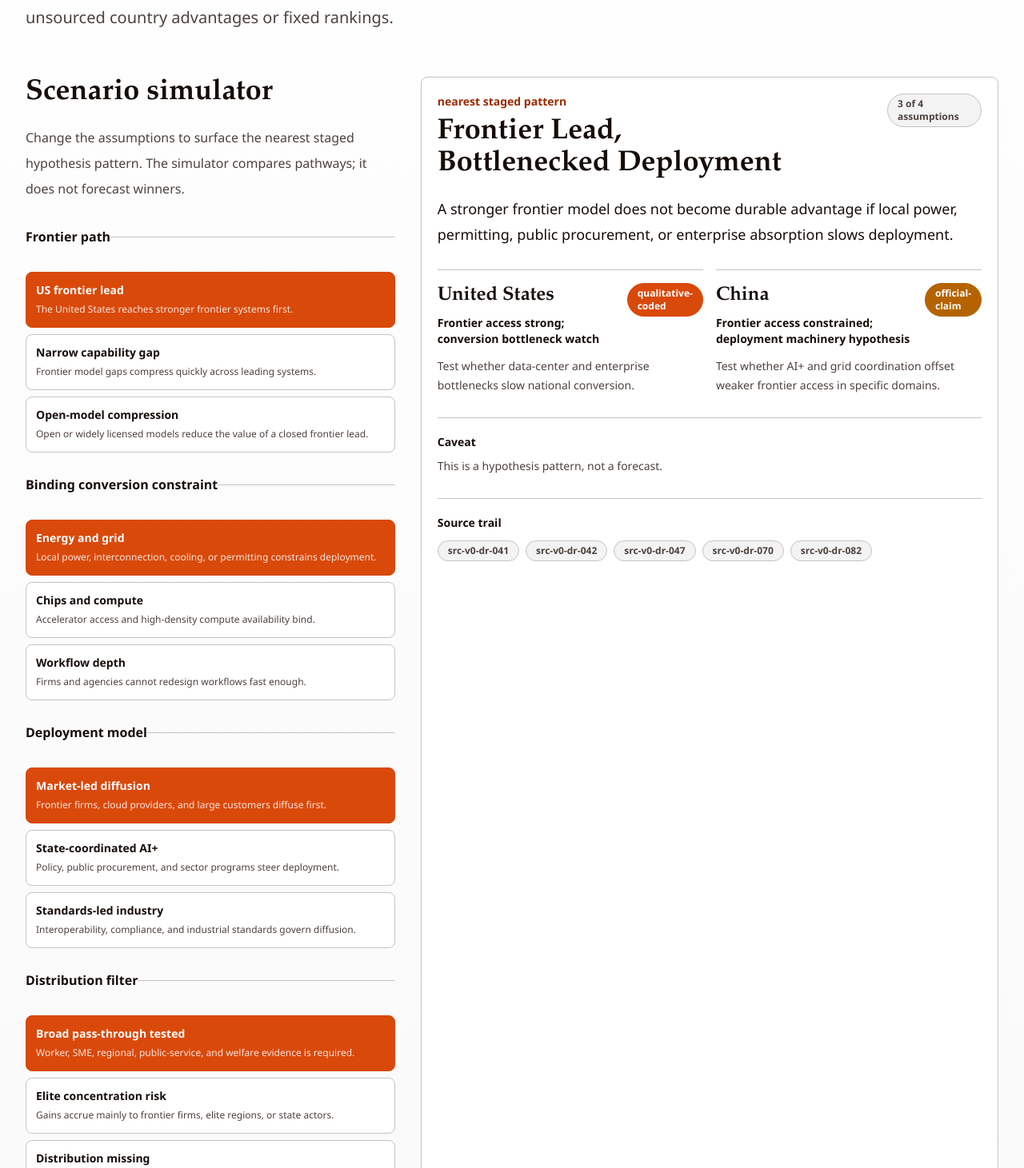
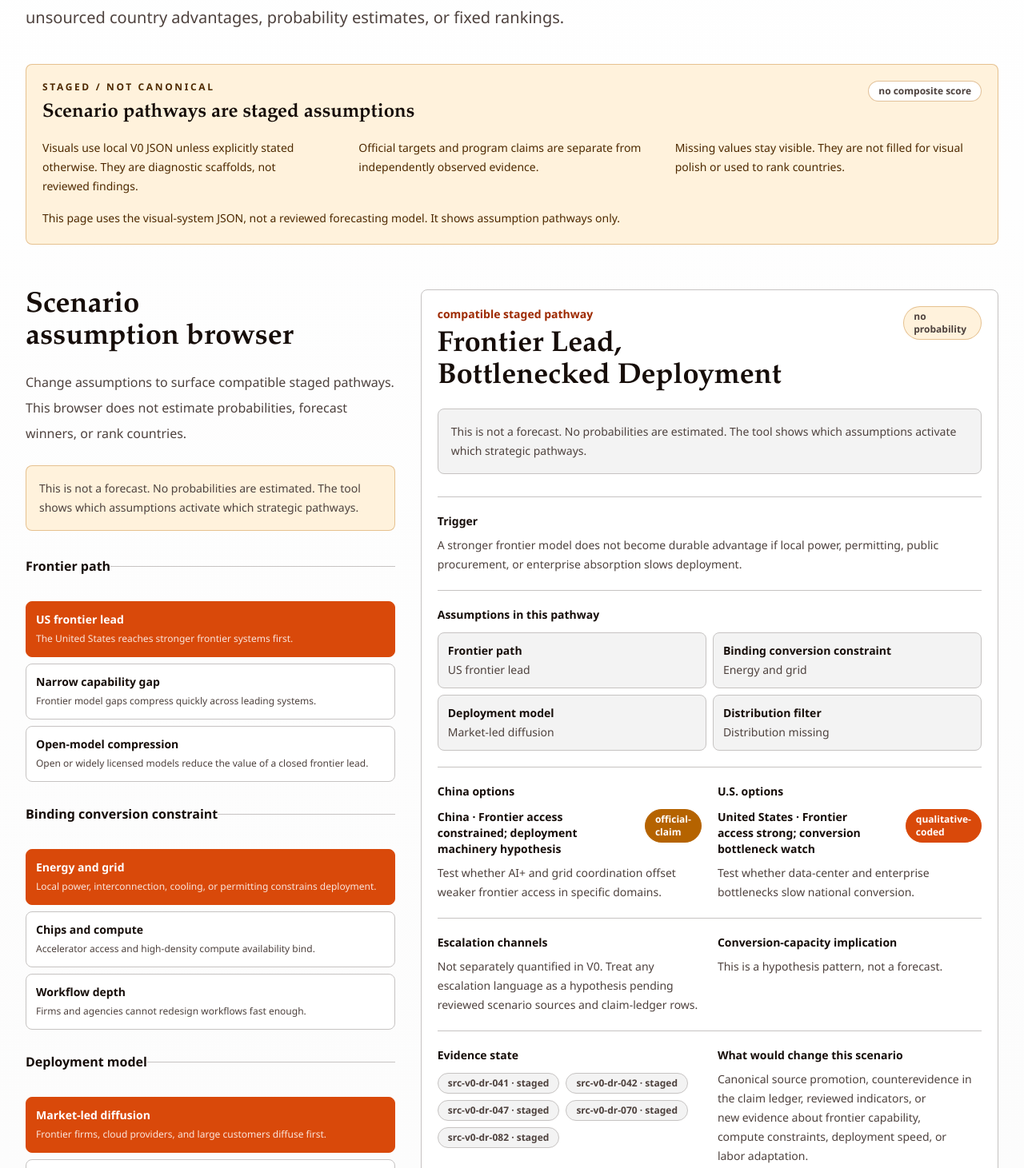
Before and after one commit to yippy141/AI-Carrying-Capacity, a Next.js app: page /scenarios in a window 1280 px wide. Shown: the part 389-1850 px from the top of the page at 80% size. Built offline with nearby package versions, Linux system fonts and the light colour scheme.

Commit message:
Wave 2: Scenario assumption browser and staged visual guardrails
Redesign the scenario simulator as an assumption browser, add staged evidence banners to visual pages, and surface official-claim validation metadata in claim cards.

```diff
--- a/app/scenarios/page.tsx
+++ b/app/scenarios/page.tsx
@@ -1,6 +1,7 @@
 import type { Metadata } from "next";
 
-import { ScenarioSimulator } from "@/components/visuals/ScenarioSimulator";
+import { ScenarioAssumptionBrowser } from "@/components/visuals/ScenarioSimulator";
+import { StagedEvidenceBanner } from "@/components/visuals/StagedEvidenceBanner";
 import { UncertaintyLegend } from "@/components/visuals/UncertaintyLegend";
 import { MethodologyCallout } from "@/components/ui/MethodologyCallout";
 import { SourceNote } from "@/components/ui/SourceNote";
@@ -22,12 +23,22 @@ export default function ScenariosPage() {
         </h1>
         <p className="mt-7 max-w-3xl text-xl leading-9 text-muted">
           V0 scenarios can describe plausible pathways, but they should not
-          smuggle in unsourced country advantages or fixed rankings.
+          smuggle in unsourced country advantages, probability estimates, or
+          fixed rankings.
         </p>
       </div>
 
+      <div className="mt-10">
+        <StagedEvidenceBanner title="Scenario pathways are staged assumptions">
+          <p>
+            This page uses the visual-system JSON, not a reviewed forecasting
+            model. It shows assumption pathways only.
+          </p>
+        </StagedEvidenceBanner>
+      </div>
+
       <section className="mt-14">
-        <ScenarioSimulator
+        <ScenarioAssumptionBrowser
           cases={visualSystemData.scenarios.cases}
           controls={visualSystemData.scenarios.controls}
           countries={visualSystemData.countries}
@@ -37,10 +48,10 @@ export default function ScenariosPage() {
 
       <div className="mt-12">
         <MethodologyCallout title="Scenario count">
-          The canonical scenario file is still marked{" "}
-          {scenarioData.metadata.status} and contains{" "}
-          {scenarioData.scenarios.length} records. The simulator uses staged
-          local visual JSON for hypothesis patterns, not forecast values.
+          The canonical scenario file is still marked {" "}
+          {scenarioData.metadata.status} and contains {" "}
+          {scenarioData.scenarios.length} records. The browser uses staged local
+          visual JSON for hypothesis patterns, not forecast values.
         </MethodologyCallout>
       </div>
 
--- a/components/visuals/ScenarioSimulator.tsx
+++ b/components/visuals/ScenarioSimulator.tsx
@@ -7,15 +7,21 @@ import { sourceSummary } from "@/components/visuals/statusStyles";
 import type {
   ScenarioCase,
   ScenarioControl,
+  ScenarioSignal,
   VisualCountry,
   VisualSource
 } from "@/lib/types";
 
-type ScenarioSimulatorProps = {
+type ScenarioAssumptionBrowserProps = {
   cases: ScenarioCase[];
   controls: ScenarioControl[];
   countries: VisualCountry[];
   sources: VisualSource[];
+};
+
+type CompatibleScenario = {
+  matchCount: number;
+  scenario: ScenarioCase;
 };
 
 function defaultSelections(controls: ScenarioControl[]) {
@@ -28,18 +34,199 @@ function countryName(countries: VisualCountry[], iso: string) {
   return countries.find((country) => country.iso === iso)?.name ?? iso;
 }
 
-export function ScenarioSimulator({
+function optionLabel(controls: ScenarioControl[], key: string, value: string) {
+  const control = controls.find((item) => item.key === key);
+  const option = control?.options.find((item) => item.key === value);
+  return {
+    control: control?.label ?? key,
+    option: option?.label ?? value
+  };
+}
+
+function signalList(
+  signals: ScenarioSignal[],
+  countries: VisualCountry[],
+  iso: string
+) {
+  const countrySignals = signals.filter((signal) => signal.country_iso === iso);
+
+  if (countrySignals.length === 0) {
+    return (
+      <p className="text-sm leading-6 text-muted">
+        No country-specific option is coded in the staged V0 pattern.
+      </p>
+    );
+  }
+
+  return (
+    <div className="space-y-3">
+      {countrySignals.map((signal) => (
+        <div key={`${iso}-${signal.label}`}>
+          <div className="flex items-start justify-between gap-3">
+            <p className="text-sm font-semibold text-foreground">
+              {countryName(countries, signal.country_iso)} · {signal.label}
+            </p>
+            <ConfidenceBadge label={signal.evidence_label} />
+          </div>
+          <p className="mt-2 text-sm leading-6 text-muted">{signal.note}</p>
+        </div>
+      ))}
+    </div>
+  );
+}
+
+function ScenarioCard({
+  item,
+  controls,
+  countries,
+  sources
+}: {
+  item: CompatibleScenario;
+  controls: ScenarioControl[];
+  countries: VisualCountry[];
+  sources: VisualSource[];
+}) {
+  const attachedSources = sourceSummary(item.scenario.source_ids, sources);
+  const assumptionPairs = Object.entries(item.scenario.assumptions).map(
+    ([key, value]) => optionLabel(controls, key, value)
+  );
+
+  return (
+    <article className="rounded-lg border border-rule bg-background p-5">
+      <div className="flex flex-col gap-3 sm:flex-row sm:items-start sm:justify-between">
+        <div>
+          <p className="text-sm font-semibold text-primary-strong">
+            compatible staged pathway
+          </p>
+          <h3 className="mt-2 font-display text-4xl font-semibold text-foreground">
+            {item.scenario.label}
+          </h3>
+        </div>
+        <span className="w-fit rounded-full border border-warning/35 bg-[oklch(0.97_0.035_72)] px-3 py-1 text-xs font-semibold text-muted">
+          no probability
+        </span>
+      </div>
+
+      <div className="mt-5 rounded-lg border border-rule bg-surface p-4 text-sm leading-6 text-muted">
+        This is not a forecast. No probabilities are estimated. The tool shows
+        which assumptions activate which strategic pathways.
+      </div>
+
+      <div className="mt-7 grid gap-5">
+        <section className="border-t border-rule pt-5">
+          <p className="text-sm font-semibold text-foreground">Trigger</p>
+          <p className="mt-2 text-sm leading-6 text-muted">
+            {item.scenario.description}
+          </p>
+        </section>
+
+        <section className="border-t border-rule pt-5">
+          <p className="text-sm font-semibold text-foreground">
+            Assumptions in this pathway
+          </p>
+          <ul className="mt-3 grid gap-2 sm:grid-cols-2">
+            {assumptionPairs.map((pair) => (
+              <li
+                className="rounded-lg border border-rule bg-surface p-3 text-sm"
+                key={`${pair.control}-${pair.option}`}
+              >
+                <span className="block font-semibold text-foreground">
+                  {pair.control}
+                </span>
+                <span className="mt-1 block text-muted">{pair.option}</span>
+              </li>
+            ))}
+          </ul>
+        </section>
+
+        <section className="grid gap-5 border-t border-rule pt-5 md:grid-cols-2">
+          <div>
+            <p className="text-sm font-semibold text-foreground">
+              China options
+            </p>
+            <div className="mt-3">
+              {signalList(item.scenario.signals, countries, "CHN")}
+            </div>
+          </div>
+          <div>
+            <p className="text-sm font-semibold text-foreground">
+              U.S. options
+            </p>
+            <div className="mt-3">
+              {signalList(item.scenario.signals, countries, "USA")}
+            </div>
+          </div>
+        </section>
+
+        <section className="grid gap-5 border-t border-rule pt-5 md:grid-cols-2">
+          <div>
+            <p className="text-sm font-semibold text-foreground">
+              Escalation channels
+            </p>
+            <p className="mt-2 text-sm leading-6 text-muted">
+              Not separately quantified in V0. Treat any escalation language as a
+              hypothesis pending reviewed scenario sources and claim-ledger rows.
+            </p>
+          </div>
+          <div>
+            <p className="text-sm font-semibold text-foreground">
+              Conversion-capacity implication
+            </p>
+            <p className="mt-2 text-sm leading-6 text-muted">
+              {item.scenario.caveat}
+            </p>
+          </div>
+        </section>
+
+        <section className="grid gap-5 border-t border-rule pt-5 md:grid-cols-2">
+          <div>
+            <p className="text-sm font-semibold text-foreground">
+              Evidence state
+            </p>
+            <div className="mt-3 flex flex-wrap gap-2">
+              {attachedSources.length === 0 ? (
+                <span className="text-sm text-missing">sources missing</span>
+              ) : (
+                attachedSources.map((source) => (
+                  <span
+                    className="rounded-full border border-rule bg-surface px-3 py-1 text-xs font-semibold text-muted"
+                    key={source.source_id}
+                    title={`${source.title_english}; ${source.review_status}`}
+                  >
+                    {source.source_id} · {source.review_status}
+                  </span>
+                ))
+              )}
+            </div>
+          </div>
+          <div>
+            <p className="text-sm font-semibold text-foreground">
+              What would change this scenario
+            </p>
+            <p className="mt-2 text-sm leading-6 text-muted">
+              Canonical source promotion, counterevidence in the claim ledger,
+              reviewed indicators, or new evidence about frontier capability,
+              compute constraints, deployment speed, or labor adaptation.
+            </p>
+          </div>
+        </section>
+      </div>
+    </article>
+  );
+}
+
+export function ScenarioAssumptionBrowser({
   cases,
   controls,
   countries,
   sources
-}: ScenarioSimulatorProps) {
+}: ScenarioAssumptionBrowserProps) {
   const [selected, setSelected] = useState<Record<string, string>>(() =>
     defaultSelections(controls)
   );
 
-  const rankedCases = useMemo(() => {
-    return cases
+  const compatibleCases = useMemo(() => {
+    const ranked = cases
       .map((scenario) => {
         const matchCount = Object.entries(scenario.assumptions).filter(
           ([key, value]) => selected[key] === value
@@ -48,18 +235,16 @@ export function ScenarioSimulator({
         return { matchCount, scenario };
       })
       .sort((a, b) => b.matchCount - a.matchCount);
+
+    const matching = ranked.filter((item) => item.matchCount > 0);
+    return (matching.length > 0 ? matching : ranked).slice(0, 3);
   }, [cases, selected]);
-
-  const active = rankedCases[0];
-  const activeSources = active
-    ? sourceSummary(active.scenario.source_ids, sources)
-    : [];
 
   if (controls.length === 0 || cases.length === 0) {
     return (
       <section className="rounded-lg border border-rule bg-surface p-6">
         <h2 className="font-display text-3xl font-semibold">
-          Scenario simulator
+          Scenario assumption browser
         </h2>
         <p className="mt-3 leading-7 text-missing">
           Scenario data is missing.
@@ -72,12 +257,17 @@ export function ScenarioSimulator({
     <section className="grid gap-8 lg:grid-cols-[0.78fr_1.22fr]">
       <div>
         <h2 className="font-display text-4xl font-semibold text-foreground">
-          Scenario simulator
+          Scenario assumption browser
         </h2>
         <p className="mt-5 max-w-xl leading-8 text-muted">
-          Change the assumptions to surface the nearest staged hypothesis
-          pattern. The simulator compares pathways; it does not forecast winners.
+          Change assumptions to surface compatible staged pathways. This browser
+          does not estimate probabilities, forecast winners, or rank countries.
         </p>
+
+        <div className="mt-6 rounded-lg border border-warning/35 bg-[oklch(0.97_0.035_72)] p-4 text-sm leading-6 text-muted">
+          This is not a forecast. No probabilities are estimated. The tool shows
+          which assumptions activate which strategic pathways.
+        </div>
 
         <div className="mt-8 space-y-7">
           {controls.map((control) => (
@@ -127,83 +317,19 @@ export function ScenarioSimulator({
         </div>
       </div>
 
-      <div className="rounded-lg border border-rule bg-background p-5">
-        {active ? (
-          <>
-            <div className="flex flex-col gap-3 sm:flex-row sm:items-start sm:justify-between">
-              <div>
-                <p className="text-sm font-semibold text-primary-strong">
-                  nearest staged pattern
-                </p>
-                <h3 className="mt-2 font-display text-4xl font-semibold text-foreground">
-                  {active.scenario.label}
-                </h3>
-              </div>
-              <span className="w-fit rounded-full border border-rule bg-surface px-3 py-1 text-xs font-semibold text-muted">
-                {active.matchCount} of {controls.length} assumptions
-              </span>
-            </div>
-
-            <p className="mt-5 text-lg leading-8 text-foreground">
-              {active.scenario.description}
-            </p>
-
-            <div className="mt-7 grid gap-4 md:grid-cols-2">
-              {active.scenario.signals.map((signal) => (
-                <div
-                  className="border-t border-rule pt-4"
-                  key={`${active.scenario.id}-${signal.country_iso}`}
-                >
-                  <div className="flex items-start justify-between gap-3">
-                    <div>
-                      <p className="font-display text-2xl font-semibold">
-                        {countryName(countries, signal.country_iso)}
-                      </p>
-                      <p className="mt-2 text-sm font-semibold text-foreground">
-                        {signal.label}
-                      </p>
-                    </div>
-                    <ConfidenceBadge label={signal.evidence_label} />
-                  </div>
-                  <p className="mt-3 text-sm leading-6 text-muted">
-                    {signal.note}
-                  </p>
-                </div>
-              ))}
-            </div>
-
-            <div className="mt-7 border-t border-rule pt-5">
-              <p className="text-sm font-semibold text-foreground">Caveat</p>
-              <p className="mt-2 text-sm leading-6 text-muted">
-                {active.scenario.caveat}
-              </p>
-            </div>
-
-            <div className="mt-7 border-t border-rule pt-5">
-              <p className="text-sm font-semibold text-foreground">
-                Source trail
-              </p>
-              <div className="mt-3 flex flex-wrap gap-2">
-                {activeSources.length === 0 ? (
-                  <span className="text-sm text-missing">sources missing</span>
-                ) : (
-                  activeSources.map((source) => (
-                    <span
-                      className="rounded-full border border-rule bg-surface px-3 py-1 text-xs font-semibold text-muted"
-                      key={source.source_id}
-                      title={`${source.title_english}; ${source.review_status}`}
-                    >
-                      {source.source_id}
-                    </span>
-                  ))
-                )}
-              </div>
-            </div>
-          </>
-        ) : (
-          <p className="text-missing">No matching scenario pattern.</p>
-        )}
+      <div className="space-y-5">
+        {compatibleCases.map((item) => (
+          <ScenarioCard
+            controls={controls}
+            countries={countries}
+            item={item}
+            key={item.scenario.id}
+            sources={sources}
+          />
+        ))}
       </div>
     </section>
   );
 }
+
+export const ScenarioSimulator = ScenarioAssumptionBrowser;
--- /dev/null
+++ b/components/visuals/StagedEvidenceBanner.tsx
@@ -0,0 +1,46 @@
+import type { ReactNode } from "react";
+
+type StagedEvidenceBannerProps = {
+  title?: string;
+  sourceStatus?: string;
+  children?: ReactNode;
+};
+
+export function StagedEvidenceBanner({
+  title = "Staged evidence warning",
+  sourceStatus = "staged / not canonical",
+  children
+}: StagedEvidenceBannerProps) {
+  return (
+    <aside className="rounded-lg border border-warning/35 bg-[oklch(0.97_0.035_72)] p-5 text-[oklch(0.32_0.09_72)]">
+      <div className="flex flex-col gap-3 md:flex-row md:items-start md:justify-between">
+        <div>
+          <p className="text-xs font-bold uppercase tracking-[0.22em]">
+            {sourceStatus}
+          </p>
+          <h2 className="mt-2 font-display text-2xl font-semibold text-foreground">
+            {title}
+          </h2>
+        </div>
+        <span className="w-fit rounded-full border border-warning/40 bg-background px-3 py-1 text-xs font-semibold text-muted">
+          no composite score
+        </span>
+      </div>
+      <div className="mt-4 grid gap-3 text-sm leading-6 md:grid-cols-3">
+        <p>
+          Visuals use local V0 JSON unless explicitly stated otherwise. They are
+          diagnostic scaffolds, not reviewed findings.
+        </p>
+        <p>
+          Official targets and program claims are separate from independently
+          observed evidence.
+        </p>
+        <p>
+          Missing values stay visible. They are not filled for visual polish or
+          used to rank countries.
+        </p>
+      </div>
+      {children ? <div className="mt-4 text-sm leading-6">{children}</div> : null}
+    </aside>
+  );
+}
--- a/reports/PM_STATUS.md
+++ b/reports/PM_STATUS.md
@@ -12,7 +12,7 @@ The repo has a strong V0 scaffold, staged research, and interactive product shel
 
 | Branch | Objective | Status |
 | --- | --- | --- |
-| `agent/wave1-evidence-infra-20260627` | CI, source schema, indicator schema, capability horizon | Ready for PR review |
+| `agent/wave2-ui-guardrails-20260627` | Scenario assumption browser and staged visual guardrails | Ready for PR review |
 
 ## Issue Board
 
@@ -26,19 +26,19 @@ The repo has a strong V0 scaffold, staged research, and interactive product shel
 
 | Issue | Objective | Status |
 | --- | --- | --- |
-| #2 | CI and launch-readiness checks | Implemented in Wave 1 branch |
-| #3 | Source schema upgrade | Implemented in Wave 1 branch |
-| #4 | Indicator schema and missingness taxonomy | Implemented in Wave 1 branch |
-| #5 | METR/Epoch capability-horizon module | Implemented in Wave 1 branch |
+| #2 | CI and launch-readiness checks | Done |
+| #3 | Source schema upgrade | Done |
+| #4 | Indicator schema and missingness taxonomy | Done |
+| #5 | METR/Epoch capability-horizon module | Done |
 
 ### Wave 2: Public Product Conversion
 
 | Issue | Objective | Status |
 | --- | --- | --- |
-| #6 | Promote first 30 canonical sources | Next after Wave 1 merge |
+| #6 | Promote first 30 canonical sources | Next |
 | #7 | Populate V0 claim ledger | Blocked by #6 |
-| #8 | Scenario assumption browser | Ready |
-| #9 | Visual evidence guardrails | Ready |
+| #8 | Scenario assumption browser | Implemented in Wave 2 UI branch |
+| #9 | Visual evidence guardrails | Implemented in Wave 2 UI branch |
 | #10 | Launch essay rewrite | Blocked by #6 and #7 |
 
 ### Final Review
@@ -53,10 +53,10 @@ The repo has a strong V0 scaffold, staged research, and interactive product shel
 | --- | --- | --- |
 | Canonical source register lacks reviewed source rows | #6 | Open |
 | Public claims lack a populated claim ledger | #7 | Open |
-| Missingness too coarse | #4 | Fixed in schema; needs UI/data adoption |
-| Official claims need stronger schema/UI separation | #3, #9 | Schema fixed; UI still open |
-| Scenario UI may read as forecast | #8 | Open |
-| Staged visuals may look like evidence | #9 | Open |
+| Missingness too coarse | #4 | Fixed in schema; needs reviewed data adoption |
+| Official claims need stronger schema/UI separation | #3, #9 | Schema fixed; UI guardrails in branch |
+| Scenario UI may read as forecast | #8 | Fixed in branch |
+| Staged visuals may look like evidence | #9 | Fixed in branch |
 | Launch essay needs source-gated rewrite | #10 | Open |
 
 ## Canonical Data Status
@@ -64,19 +64,17 @@ The repo has a strong V0 scaffold, staged research, and interactive product shel
 - Reviewed sources: pending.
 - Reviewed indicators: pending.
 - Approved claims: pending.
-- Public visuals using staged data: yes, with additional guardrails needed.
-- Public-pilot readiness: expected to fail until #6, #7, #8, #9, and #10 are complete.
+- Public visuals using staged data: yes, now guarded with staged-evidence banners in branch.
+- Public-pilot readiness: expected to fail until #6, #7, and #10 are complete.
 
 ## Recommended Merge Order
 
-1. Merge Wave 1 evidence infrastructure.
+1. Merge Wave 2 UI guardrails.
 2. Run #6 source promotion.
 3. Run #7 claim ledger.
-4. Run #8 scenario assumption browser.
-5. Run #9 visual evidence guardrails.
-6. Run #10 launch essay rewrite.
-7. Run #11 final red-team.
-8. Decide launch posture.
+4. Run #10 launch essay rewrite.
+5. Run #11 final red-team.
+6. Decide launch posture.
 
 ## Human Decisions Needed
 
```
Also changed, not shown: app/page.tsx (+16 -5 lines), app/sectors/manufacturing/page.tsx (+12 -2 lines), app/sources/page.tsx (+12 -1 lines), components/visuals/SourceBackedClaimCard.tsx (+47 -2 lines), 2 other files (tests, documents, lock files or other folders).
